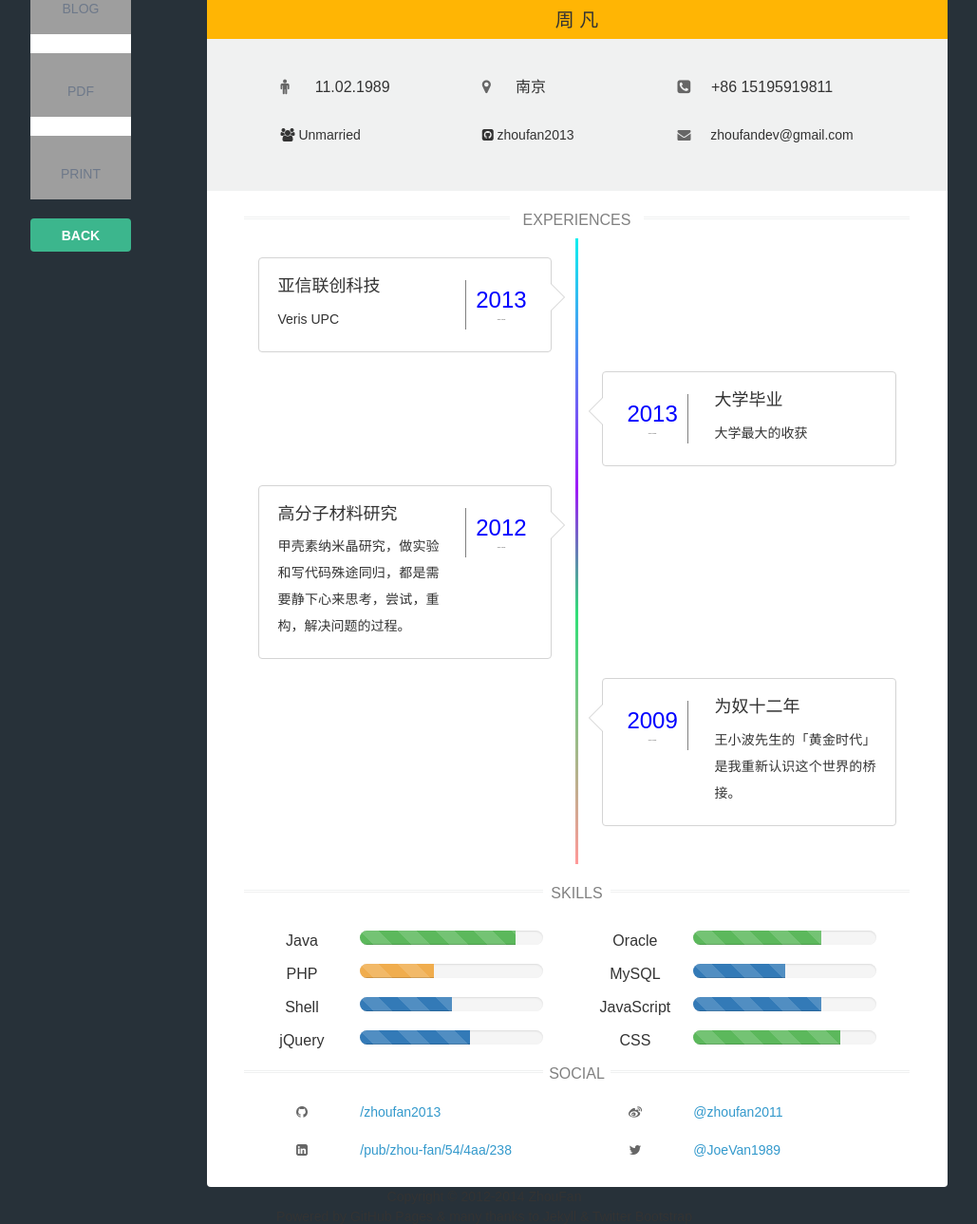
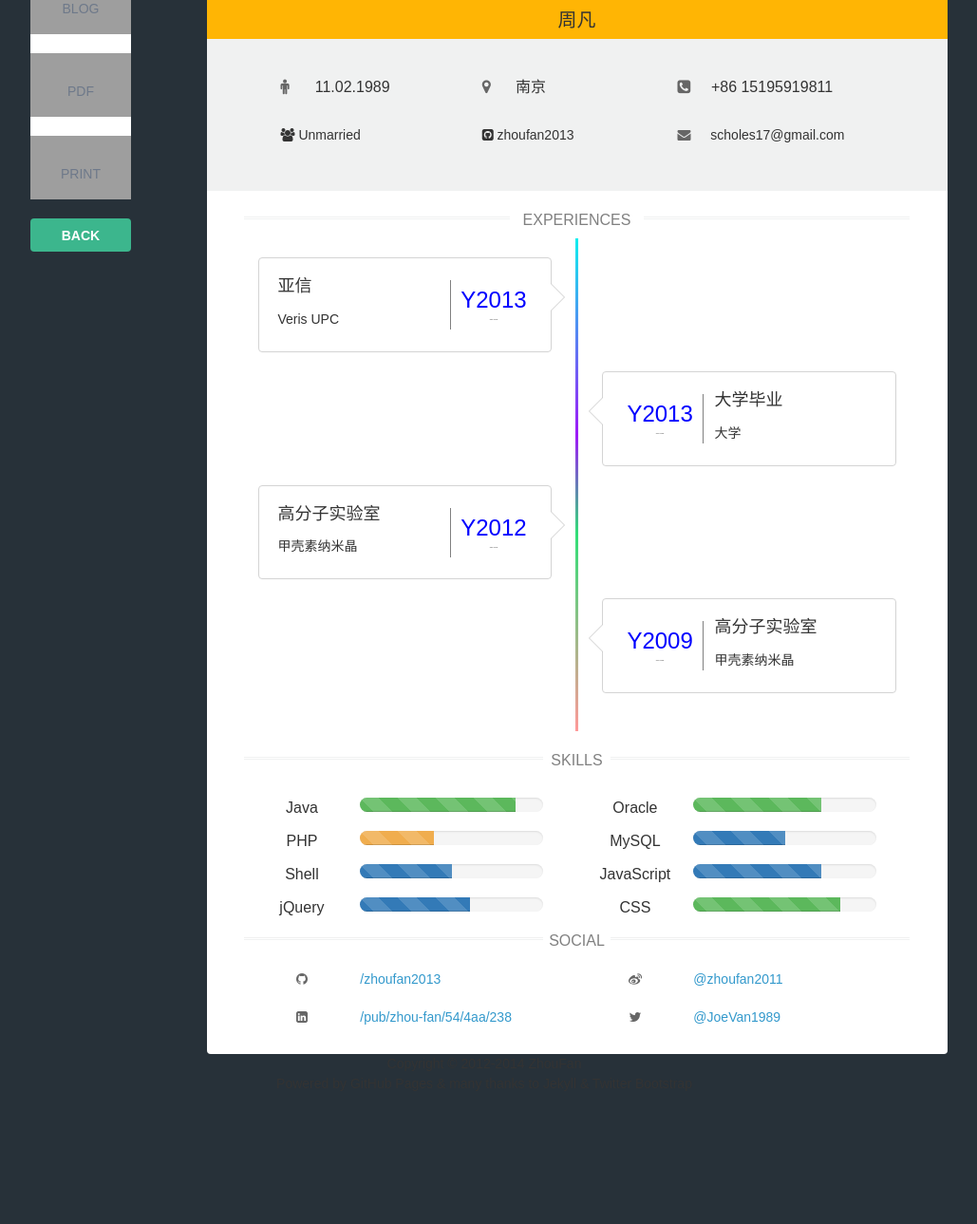
Before and after one commit to zhoufan2013/zhoufan2013.github.io, a Jekyll site: the page built from resume/index.html, in a window 1280 px wide, cut to the strip 219-1511 px from the top of the page. Shown: the top 1289 px of the strip at 95% size, without its empty margins (130-1159 px from the left). Built offline with Jekyll 4.4.1, drawn with Linux system fonts in a browser that asks for light colours; nearby versions of some CDN libraries; Markdown is read by kramdown in place of the engine named in the settings; comment, search, counter and statistics services are not loaded; after the commit the page ends 1371 px from its top, so only the background shows below that; grey boxes are pictures that could not be loaded.

Commit message:
简历信息可配置

```diff
--- a/css/timeline.css
+++ b/css/timeline.css
@@ -75,7 +75,7 @@ basicinfo > div{
     margin-top: 30px;
 }
 
-.fa-male, .fa-map-marker, .fa-envelope, .fa-phone-square{
+.fa-male, .fa-map-marker, .fa-envelope, .fa-phone-square, .users{
     font-size: 22px;
     color: #666;
     width: 15%;
--- a/resume/index.html
+++ b/resume/index.html
@@ -14,7 +14,7 @@ title: 周凡君の个人简历
 				</div>
 
 				<div class="name">
-					周 凡
+					{{ site.data.resume.name }}
 				</div>
 
 			</avatar>
@@ -22,16 +22,16 @@ title: 周凡君の个人简历
 			<basicinfo>
 				<div>
 					<div class="basicinfo-left">
-						<div class="basicinfo-up"><i class="fa fa-male"></i> 11.02.1989</div>
+						<div class="basicinfo-up"><i class="fa fa-male"></i> {{ site.data.resume.birthday }}</div>
 						<div class="basicinfo-down"><i class="fa fa-users"></i> Unmarried</div>
 					</div>
 					<div class="basicinfo-middle">
-						<div class="basicinfo-up"><i class="fa fa-map-marker"></i> 南京</div>
+						<div class="basicinfo-up"><i class="fa fa-map-marker"></i> {{ site.data.resume.location }}</div>
 						<div class="basicinfo-down"><i class="fa fa-github-square"></i> zhoufan2013</div>
 					</div>
 					<div class="basicinfo-right">
-						<div class="basicinfo-up"><i class="fa fa-phone-square"></i> +86 15195919811</div>
-						<div class="basicinfo-down"><i class="fa fa-envelope"></i> zhoufandev@gmail.com</div>
+						<div class="basicinfo-up"><i class="fa fa-phone-square"></i> {{ site.data.resume.phone }}</div>
+						<div class="basicinfo-down"><i class="fa fa-envelope"></i> {{ site.data.resume.email }}</div>
 					</div>
 				</div>
 			</basicinfo>
@@ -43,78 +43,54 @@ title: 周凡君の个人简历
 			</experiences>
 
 	        <ul class="timeline">
+	        	{% for experience in site.data.experiences %}
+
+					{% if experience.flag %}
+
 						<li>
 			                <div class="timeline-panel">
 		                		<div class="timeline-panel-date">
 		                			<div class="clearfix">
-                				<timeline-year>2013</timeline-year>
-                				<timeline-date>May-Now</timeline-date>
+		                				<timeline-year>{{ experience.year }}</timeline-year>
+		                				<timeline-date>{{ experience.date }}</timeline-date>
 		                			</div>
 		                		</div>
 		                		<div class="timeline-panel-body">
 		                			<div class="timeline-heading">
-		                        <h4 class="timeline-title">亚信联创科技</h4>
+				                        <h4 class="timeline-title">{{ experience.title }}</h4>
 				                    </div>
 				                    <div class="timeline-body">
-		                        <p>Veris UPC</p>
+				                        <p>{{ experience.description }}</p>
 				                    </div>
 		                		</div>
 			                </div>
 			            </li>
+
+					{% else %}
+
 						<li class="timeline-inverted">
 		            		<div class="timeline-panel">
 		            			<div class="timeline-panel-date-inverted">
 				            		<div class="clearfix">
-                				<timeline-year>2013</timeline-year>
-                				<timeline-date>May-Now</timeline-date>
+		                				<timeline-year>{{ experience.year }}</timeline-year>
+		                				<timeline-date>{{ experience.date }}</timeline-date>
 		                			</div>
 				            	</div>
 				            	<div class="timeline-panel-body-inverted">
 				                    <div class="timeline-heading">
-		                        <h4 class="timeline-title">大学毕业</h4>
+				                        <h4 class="timeline-title">{{ experience.title }}</h4>
 				                    </div>
 				                    <div class="timeline-body">
-		                        <p>大学最大的收获</p>
+				                        <p>{{ experience.description }}</p>
 				                    </div>
 				                </div>
 			                </div>
 			            </li>
-	            <li>
-	                <div class="timeline-panel">
-	                	<div class="timeline-panel-date">
-		            		<div class="clearfix">
-                				<timeline-year>2012</timeline-year>
-                				<timeline-date>May-Now</timeline-date>
-                			</div>
-		            	</div>
-		            	<div class="timeline-panel-body">
-		                    <div class="timeline-heading">
-		                        <h4 class="timeline-title">高分子材料研究</h4>
-		                    </div>
-		                    <div class="timeline-body">
-		                        <p>甲壳素纳米晶研究，做实验和写代码殊途同归，都是需要静下心来思考，尝试，重构，解决问题的过程。</p>
-		                    </div>
-	                    </div>
-	                </div>
-	            </li>
-	            <li class="timeline-inverted">
-	                <div class="timeline-panel">
-	                	<div class="timeline-panel-date-inverted">
-		            		<div class="clearfix">
-                				<timeline-year>2009</timeline-year>
-                				<timeline-date>May-Now</timeline-date>
-                			</div>
-		            	</div>
-		            	<div class="timeline-panel-body-inverted">
-		            		<div class="timeline-heading">
-		                        <h4 class="timeline-title">为奴十二年</h4>
-		                    </div>
-		                    <div class="timeline-body">
-		                        <p>王小波先生的「黄金时代」是我重新认识这个世界的桥接。</p>
-		                    </div>
-		            	</div>
-	                </div>
-	            </li>
+
+					{% endif %}
+
+				{% endfor %}
+
 	        </ul>
 
 	        <profession>
@@ -204,22 +180,22 @@ title: 周凡君の个人简历
 				<div class="contact-left">
 					<div class="contact-item">
         				<div class="contact-brand"><i class="fa fa-github"></i></div>
-                    	<div class="contact-address"><a href="">/zhoufan2013</a></div>
+                    	<div class="contact-address"><a href=""> {{ site.data.resume.github }}</a></div>
 	        		</div>
 	        		<div class="contact-item">
         				<div class="contact-brand"><i class="fa fa-linkedin-square"></i></div>
-                    	<div class="contact-address"><a href="">/pub/zhou-fan/54/4aa/238</a></div>
+                    	<div class="contact-address"><a href=""> {{ site.data.resume.linkedin }}</a></div>
 	        		</div>
 
 	        	</div>
 	        	<div class="contact-right">
 	        		<div class="contact-item">
         				<div class="contact-brand"><i class="fa fa-weibo"></i></div>
-                    	<div class="contact-address"><a href="">@zhoufan2011</a></div>
+                    	<div class="contact-address"><a href=""> @{{ site.data.resume.weibo }}</a></div>
 	        		</div>
 	        		<div class="contact-item">
         				<div class="contact-brand"><i class="fa fa-twitter"></i></div>
-                    	<div class="contact-address"><a href="">@JoeVan1989</a></div>
+                    	<div class="contact-address"><a href=""> @{{ site.data.resume.twitter }}</a></div>
 	        		</div>
 	        	</div>
 			</socialinfo>
```
Also changed, not shown: _data/experiences.yml (added, +27 -0 lines), _data/links.yml (deleted, +0 -18 lines), _data/resume.yml (+17 -0 lines), 3 other files. Lines whose indentation alone changed are shown as unchanged.
